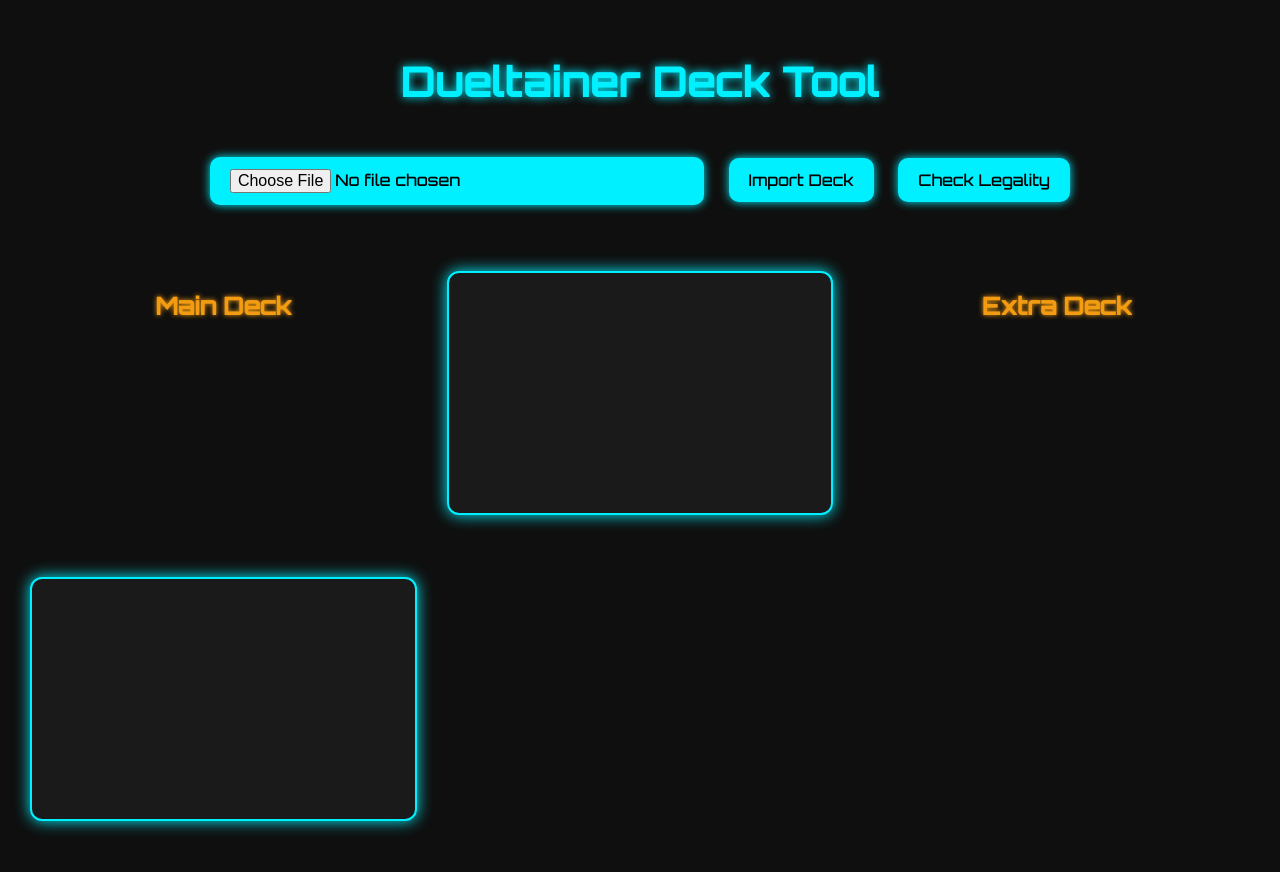
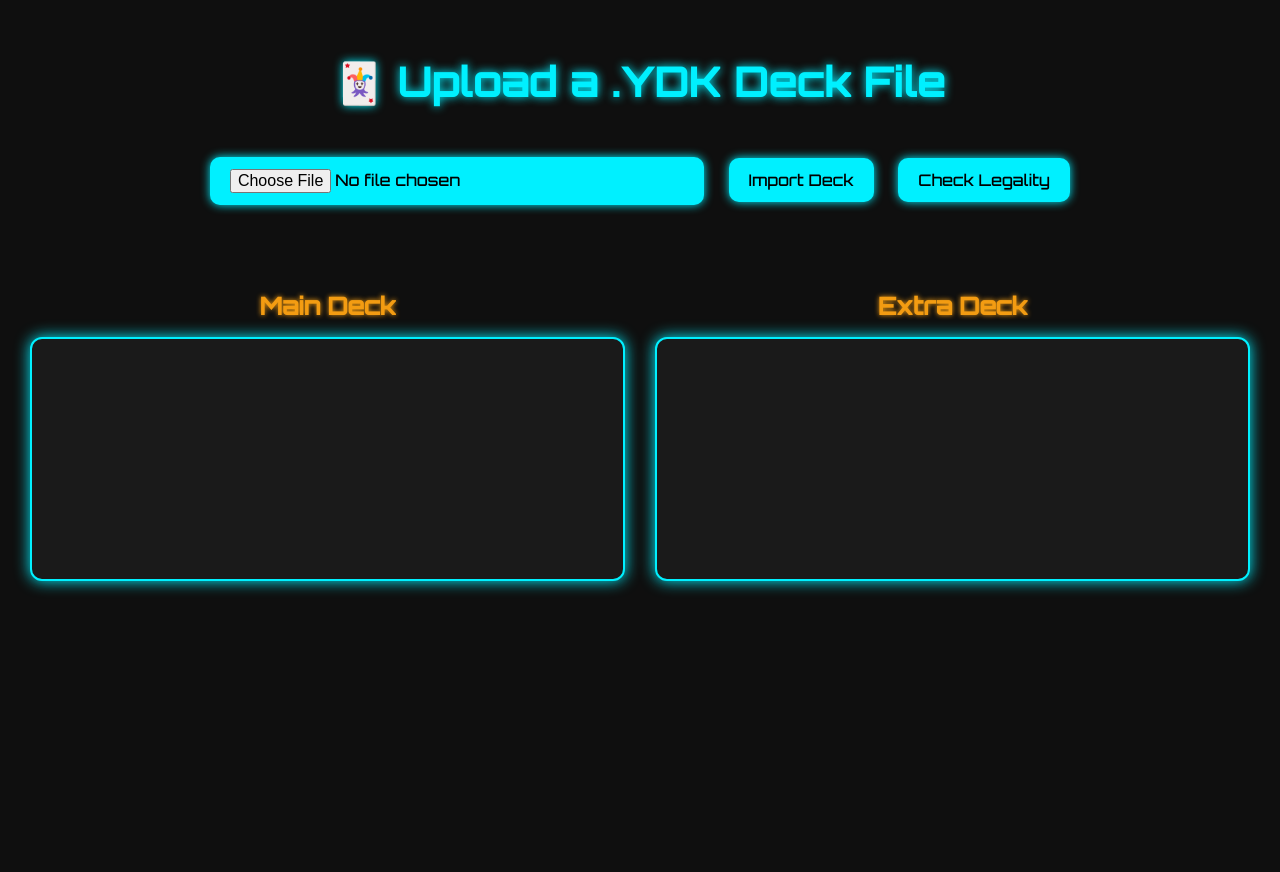
Before and after one commit to madmaxlvl/dueltainer-deck-tool, a plain HTML site: page index.html in a window 1280 px wide. After the commit the page ends 800 px from the top, so only its background shows below. Drawn offline with Linux system fonts and the light colour scheme.

Commit message:
Update index.html

```diff
--- a/index.html
+++ b/index.html
@@ -4,20 +4,24 @@
   <meta charset="UTF-8">
   <title>Dueltainer Deck Tool</title>
   <link rel="stylesheet" href="style.css">
+  <link rel="icon" href="favicon.ico">
 </head>
 <body>
-  <h1>Dueltainer Deck Tool</h1>
+  <h1>🃏 Upload a .YDK Deck File</h1>
 
   <input type="file" id="fileInput" accept=".ydk">
   <button onclick="handleFileUpload()">Import Deck</button>
   <button onclick="checkLegality()">Check Legality</button>
 
   <div id="deck-area">
+    <div>
       <h2>Main Deck</h2>
       <ul id="main-deck"></ul>
-
+    </div>
+    <div>
       <h2>Extra Deck</h2>
       <ul id="extra-deck"></ul>
+    </div>
   </div>
 
   <div id="result"></div>
```
Lines whose indentation alone changed are shown as unchanged.
